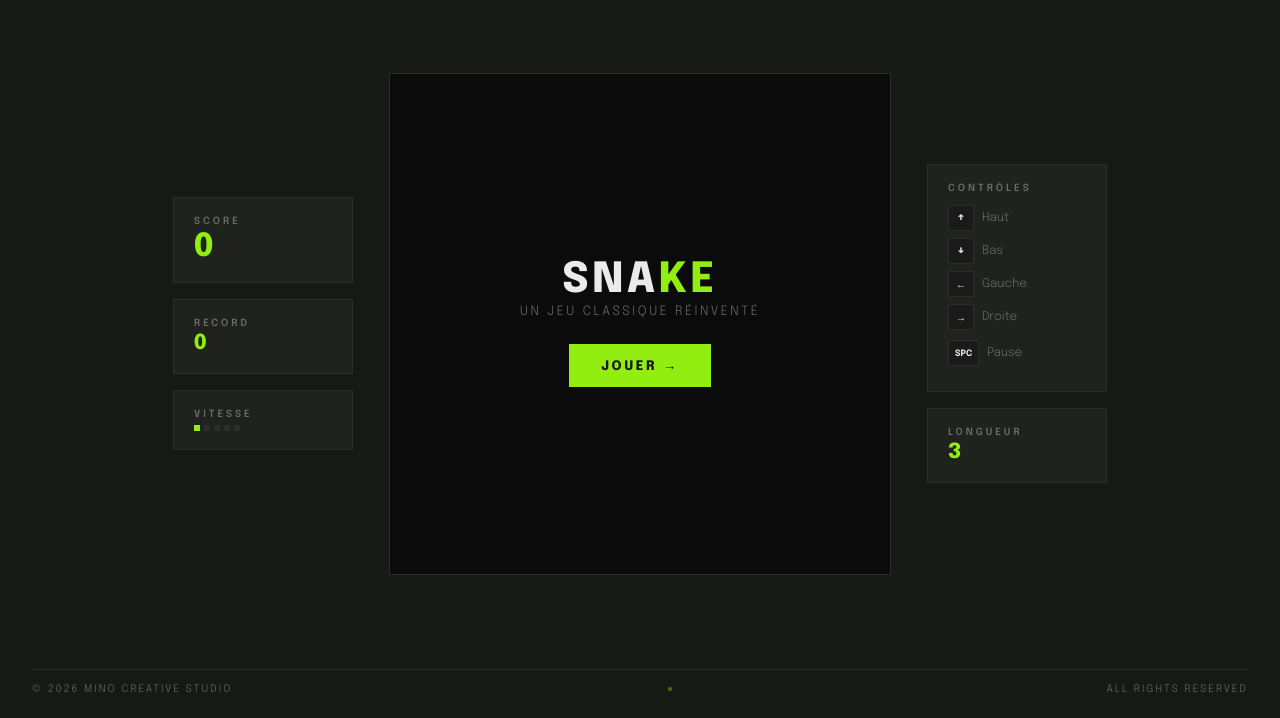
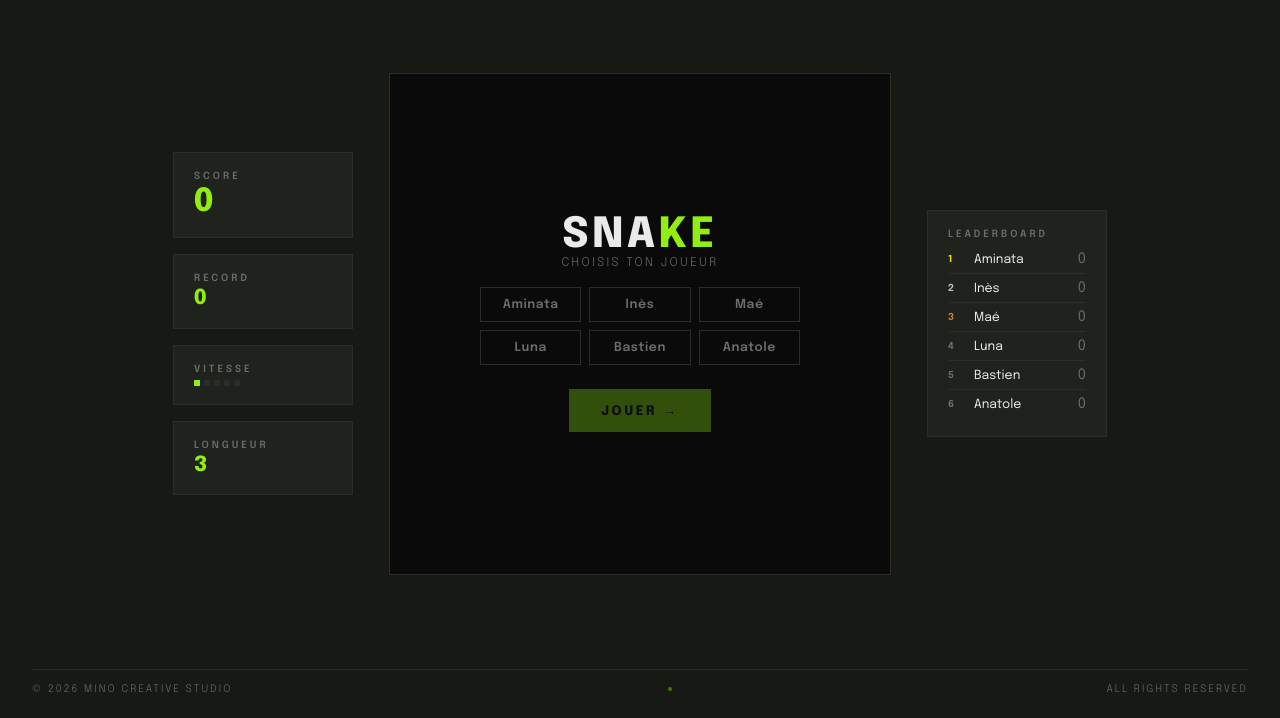
Before and after one commit to bastidos/snake-mino, a plain HTML site: page index.html in a window 1280 px wide. Shown: the part 82-800 px from the top of the page. Drawn offline with Linux system fonts and the light colour scheme.

Commit message:
feat: wall collision kills snake + leaderboard studio

```diff
--- a/index.html
+++ b/index.html
@@ -11,12 +11,12 @@
     *, *::before, *::after { box-sizing: border-box; margin: 0; padding: 0; }
 
     :root {
-      --lime:    #92ED11;
-      --black:   #171915;
-      --gray:    #6b6e69;
-      --white:   #eaeaea;
-      --dark:    #1f221d;
-      --border:  #2a2d28;
+      --lime:   #92ED11;
+      --black:  #171915;
+      --gray:   #6b6e69;
+      --white:  #eaeaea;
+      --dark:   #1f221d;
+      --border: #2a2d28;
     }
 
     html, body {
@@ -27,7 +27,6 @@
       overflow: hidden;
     }
 
-    /* ── LAYOUT ────────────────────────────────── */
     .layout {
       display: grid;
       grid-template-rows: auto 1fr auto;
@@ -36,21 +35,16 @@
       gap: 20px;
     }
 
-    /* ── HEADER ────────────────────────────────── */
+    /* ── HEADER ─────────────────────────────── */
     header {
       display: flex;
       align-items: center;
       justify-content: space-between;
     }
 
-    .logo img {
-      height: 36px;
-      width: auto;
-      display: block;
-    }
+    .logo img { height: 36px; width: auto; display: block; }
 
     .tagline {
-      font-family: 'Epilogue', sans-serif;
       font-size: 0.72rem;
       font-weight: 300;
       letter-spacing: 0.25em;
@@ -58,7 +52,7 @@
       color: var(--gray);
     }
 
-    /* ── MAIN AREA ─────────────────────────────── */
+    /* ── MAIN ───────────────────────────────── */
     .main {
       display: flex;
       align-items: center;
@@ -66,7 +60,7 @@
       gap: 36px;
     }
 
-    /* ── SIDEBAR ───────────────────────────────── */
+    /* ── SIDEBARS ───────────────────────────── */
     .sidebar {
       display: flex;
       flex-direction: column;
@@ -97,59 +91,69 @@
       line-height: 1;
     }
 
-    .card-value.small {
-      font-size: 1.3rem;
-    }
+    .card-value.small { font-size: 1.3rem; }
 
-    .controls-card {
+    .speed-indicator { display: flex; gap: 4px; margin-top: 4px; }
+    .speed-dot { width: 6px; height: 6px; background: var(--border); transition: background 0.3s; }
+    .speed-dot.active { background: var(--lime); }
+
+    /* ── LEADERBOARD ────────────────────────── */
+    .lb-card {
       background: var(--dark);
       border: 1px solid var(--border);
       padding: 18px 20px;
+      flex: 1;
     }
 
-    .controls-card .card-label { margin-bottom: 12px; }
-
-    .key-row {
+    .lb-row {
       display: flex;
       align-items: center;
-      gap: 8px;
-      margin-bottom: 7px;
-      font-size: 0.75rem;
-      color: var(--gray);
-      font-weight: 300;
+      justify-content: space-between;
+      padding: 7px 0;
+      border-bottom: 1px solid var(--border);
+      font-size: 0.8rem;
+      transition: color 0.2s;
     }
 
-    .key {
-      display: inline-flex;
-      align-items: center;
-      justify-content: center;
-      width: 26px;
-      height: 26px;
-      border: 1px solid var(--border);
-      font-family: 'Epilogue', sans-serif;
-      font-size: 0.65rem;
+    .lb-row:last-child { border-bottom: none; }
+
+    .lb-rank {
+      font-size: 0.6rem;
       font-weight: 700;
-      color: var(--white);
-      background: #1a1a1a;
-      flex-shrink: 0;
+      letter-spacing: 0.1em;
+      color: var(--gray);
+      width: 18px;
     }
 
-    .speed-indicator {
-      display: flex;
-      gap: 4px;
-      margin-top: 4px;
+    .lb-rank.gold   { color: #FFD700; }
+    .lb-rank.silver { color: #C0C0C0; }
+    .lb-rank.bronze { color: #CD7F32; }
+
+    .lb-name {
+      flex: 1;
+      padding: 0 8px;
+      font-weight: 400;
+      color: var(--white);
+      font-size: 0.78rem;
+      overflow: hidden;
+      text-overflow: ellipsis;
+      white-space: nowrap;
     }
 
-    .speed-dot {
-      width: 6px;
-      height: 6px;
-      background: var(--border);
-      transition: background 0.3s;
+    .lb-row.current-player .lb-name { color: var(--lime); font-weight: 700; }
+
+    .lb-score {
+      font-family: 'Epilogue', sans-serif;
+      font-weight: 800;
+      font-size: 0.9rem;
+      color: var(--lime);
+      min-width: 28px;
+      text-align: right;
     }
 
-    .speed-dot.active { background: var(--lime); }
+    .lb-score.zero { color: var(--gray); font-weight: 400; }
 
-    /* ── CANVAS WRAPPER ────────────────────────── */
+    /* ── CANVAS ─────────────────────────────── */
     .canvas-wrap {
       position: relative;
       border: 1px solid var(--border);
@@ -167,11 +171,9 @@
 
     .canvas-wrap.playing::before { border-color: var(--lime); }
 
-    canvas {
-      display: block;
-    }
+    canvas { display: block; }
 
-    /* ── OVERLAY ───────────────────────────────── */
+    /* ── OVERLAY ────────────────────────────── */
     .overlay {
       position: absolute;
       inset: 0;
@@ -179,16 +181,13 @@
       flex-direction: column;
       align-items: center;
       justify-content: center;
-      background: rgba(10,10,10,0.92);
+      background: rgba(10,10,10,0.94);
       text-align: center;
-      padding: 32px;
+      padding: 28px;
       transition: opacity 0.4s;
     }
 
-    .overlay.hidden {
-      opacity: 0;
-      pointer-events: none;
-    }
+    .overlay.hidden { opacity: 0; pointer-events: none; }
 
     .overlay-title {
       font-family: 'Epilogue', sans-serif;
@@ -197,20 +196,61 @@
       letter-spacing: 0.08em;
       text-transform: uppercase;
       line-height: 1;
-      margin-bottom: 10px;
+      margin-bottom: 6px;
     }
 
     .overlay-title span { color: var(--lime); }
 
     .overlay-sub {
-      font-size: 0.8rem;
+      font-size: 0.75rem;
       font-weight: 300;
       letter-spacing: 0.2em;
       text-transform: uppercase;
       color: var(--gray);
-      margin-bottom: 32px;
+      margin-bottom: 24px;
     }
 
+    /* ── PLAYER PICKER ──────────────────────── */
+    .player-label {
+      font-size: 0.62rem;
+      font-weight: 600;
+      letter-spacing: 0.3em;
+      text-transform: uppercase;
+      color: var(--gray);
+      margin-bottom: 12px;
+    }
+
+    .player-grid {
+      display: grid;
+      grid-template-columns: repeat(3, 1fr);
+      gap: 8px;
+      margin-bottom: 24px;
+      width: 100%;
+      max-width: 320px;
+    }
+
+    .player-btn {
+      padding: 10px 6px;
+      background: transparent;
+      border: 1px solid var(--border);
+      color: var(--gray);
+      font-family: 'Epilogue', sans-serif;
+      font-size: 0.78rem;
+      font-weight: 600;
+      cursor: pointer;
+      transition: all 0.15s;
+      letter-spacing: 0.05em;
+    }
+
+    .player-btn:hover { border-color: var(--lime); color: var(--white); }
+
+    .player-btn.selected {
+      background: var(--lime);
+      border-color: var(--lime);
+      color: var(--black);
+    }
+
+    /* ── BUTTONS ────────────────────────────── */
     .btn {
       display: inline-flex;
       align-items: center;
@@ -225,11 +265,12 @@
       text-transform: uppercase;
       border: none;
       cursor: pointer;
-      transition: transform 0.15s, background 0.2s;
+      transition: transform 0.15s, opacity 0.2s;
     }
 
-    .btn:hover { transform: translateY(-2px); }
+    .btn:hover:not(:disabled) { transform: translateY(-2px); }
     .btn:active { transform: translateY(0); }
+    .btn:disabled { opacity: 0.3; cursor: default; }
 
     .btn-ghost {
       background: transparent;
@@ -238,11 +279,11 @@
       margin-top: 10px;
     }
 
-    .btn-ghost:hover { background: rgba(146,237,17,0.08); }
+    .btn-ghost:hover:not(:disabled) { background: rgba(146,237,17,0.08); }
 
     .score-result {
-      margin-bottom: 24px;
-      padding: 16px 28px;
+      margin-bottom: 20px;
+      padding: 14px 28px;
       border: 1px solid var(--border);
     }
 
@@ -274,7 +315,7 @@
 
     .new-record.show { opacity: 1; }
 
-    /* ── FOOTER ────────────────────────────────── */
+    /* ── FOOTER ─────────────────────────────── */
     footer {
       display: flex;
       align-items: center;
@@ -292,8 +333,7 @@
     }
 
     .footer-dot {
-      width: 6px;
-      height: 6px;
+      width: 6px; height: 6px;
       background: var(--lime);
       border-radius: 50%;
       animation: pulse 2s infinite;
@@ -304,11 +344,8 @@
       50%       { opacity: 0.4; transform: scale(0.7); }
     }
 
-    /* ── FLASH ─────────────────────────────────── */
-    @keyframes flash {
-      0%   { opacity: 0.6; }
-      100% { opacity: 0; }
-    }
+    /* ── FLASH ──────────────────────────────── */
+    @keyframes flash { 0% { opacity: 0.5; } 100% { opacity: 0; } }
 
     .flash {
       position: absolute;
@@ -318,22 +355,18 @@
       opacity: 0;
     }
 
-    .flash.go {
-      animation: flash 0.15s ease-out forwards;
-    }
+    .flash.go { animation: flash 0.15s ease-out forwards; }
   </style>
 </head>
 <body>
 
 <div class="layout">
 
-  <!-- HEADER -->
   <header>
     <div class="logo"><img src="LOGO_MINO_VERT.png" alt="Mino" /></div>
     <div class="tagline">Crafting Connections — Shaping Experiences</div>
   </header>
 
-  <!-- MAIN -->
   <div class="main">
 
     <!-- SIDEBAR LEFT -->
@@ -356,6 +389,10 @@
           <div class="speed-dot"></div>
         </div>
       </div>
+      <div class="card">
+        <div class="card-label">Longueur</div>
+        <div class="card-value small" id="lengthDisplay">3</div>
+      </div>
     </div>
 
     <!-- CANVAS -->
@@ -366,14 +403,22 @@
       <!-- START OVERLAY -->
       <div class="overlay" id="startOverlay">
         <div class="overlay-title">SNA<span>KE</span></div>
-        <div class="overlay-sub">Un jeu classique réinventé</div>
-        <button class="btn" id="startBtn">Jouer →</button>
+        <div class="overlay-sub">Choisis ton joueur</div>
+        <div class="player-grid" id="playerGrid">
+          <button class="player-btn" data-name="Aminata">Aminata</button>
+          <button class="player-btn" data-name="Inès">Inès</button>
+          <button class="player-btn" data-name="Maé">Maé</button>
+          <button class="player-btn" data-name="Luna">Luna</button>
+          <button class="player-btn" data-name="Bastien">Bastien</button>
+          <button class="player-btn" data-name="Anatole">Anatole</button>
+        </div>
+        <button class="btn" id="startBtn" disabled>Jouer →</button>
       </div>
 
       <!-- GAME OVER OVERLAY -->
       <div class="overlay hidden" id="gameOverOverlay">
         <div class="overlay-title" style="font-size:1.8rem; margin-bottom:6px;">GAME<span> OVER</span></div>
-        <div class="overlay-sub">Le serpent a mordu</div>
+        <div class="overlay-sub" id="gameOverSub">Le serpent a mordu</div>
         <div class="score-result">
           <div class="label">Score final</div>
           <div class="val" id="finalScore">0</div>
@@ -384,25 +429,16 @@
       </div>
     </div>
 
-    <!-- SIDEBAR RIGHT -->
+    <!-- SIDEBAR RIGHT — LEADERBOARD -->
     <div class="sidebar">
-      <div class="controls-card">
-        <div class="card-label">Contrôles</div>
-        <div class="key-row"><div class="key">↑</div> Haut</div>
-        <div class="key-row"><div class="key">↓</div> Bas</div>
-        <div class="key-row"><div class="key">←</div> Gauche</div>
-        <div class="key-row"><div class="key">→</div> Droite</div>
-        <div class="key-row" style="margin-top:10px;"><div class="key" style="width:auto;padding:0 6px;font-size:0.55rem;">SPC</div> Pause</div>
-      </div>
-      <div class="card">
-        <div class="card-label">Longueur</div>
-        <div class="card-value small" id="lengthDisplay">3</div>
+      <div class="lb-card">
+        <div class="card-label">Leaderboard</div>
+        <div id="lbList"></div>
       </div>
     </div>
 
   </div>
 
-  <!-- FOOTER -->
   <footer>
     <div class="footer-text">© 2026 Mino Creative Studio</div>
     <div class="footer-dot"></div>
@@ -418,45 +454,91 @@
   const ROWS       = 25;
   const W          = COLS * CELL;
   const H          = ROWS * CELL;
-  const BASE_SPEED = 130;  // ms per tick at level 0
-  const SPEED_INC  = 10;   // ms faster per level
-  const LEVEL_STEP = 5;    // points per level
+  const BASE_SPEED = 130;
+  const SPEED_INC  = 10;
+  const LEVEL_STEP = 5;
 
   const LIME   = '#92ED11';
   const BLACK  = '#171915';
   const BORDER = '#2a2d28';
 
+  const PLAYERS = ['Aminata', 'Inès', 'Maé', 'Luna', 'Bastien', 'Anatole'];
+
   // ── DOM ─────────────────────────────────────────────────
-  const canvas    = document.getElementById('gameCanvas');
-  const ctx       = canvas.getContext('2d');
-  const wrap      = document.getElementById('canvasWrap');
-  const startOvl  = document.getElementById('startOverlay');
-  const gameOvl   = document.getElementById('gameOverOverlay');
-  const startBtn  = document.getElementById('startBtn');
-  const restBtn   = document.getElementById('restartBtn');
-  const menuBtn   = document.getElementById('menuBtn');
-  const scoreDsp  = document.getElementById('scoreDisplay');
-  const bestDsp   = document.getElementById('bestDisplay');
-  const finalScr  = document.getElementById('finalScore');
-  const lengthDsp = document.getElementById('lengthDisplay');
-  const newRec    = document.getElementById('newRecord');
-  const flashEl   = document.getElementById('flash');
-  const speedDots = document.getElementById('speedDots').querySelectorAll('.speed-dot');
+  const canvas      = document.getElementById('gameCanvas');
+  const ctx         = canvas.getContext('2d');
+  const wrap        = document.getElementById('canvasWrap');
+  const startOvl    = document.getElementById('startOverlay');
+  const gameOvl     = document.getElementById('gameOverOverlay');
+  const startBtn    = document.getElementById('startBtn');
+  const restBtn     = document.getElementById('restartBtn');
+  const menuBtn     = document.getElementById('menuBtn');
+  const scoreDsp    = document.getElementById('scoreDisplay');
+  const bestDsp     = document.getElementById('bestDisplay');
+  const finalScr    = document.getElementById('finalScore');
+  const lengthDsp   = document.getElementById('lengthDisplay');
+  const newRec      = document.getElementById('newRecord');
+  const flashEl     = document.getElementById('flash');
+  const speedDots   = document.getElementById('speedDots').querySelectorAll('.speed-dot');
+  const lbList      = document.getElementById('lbList');
+  const gameOverSub = document.getElementById('gameOverSub');
 
   canvas.width  = W;
   canvas.height = H;
 
+  // ── LEADERBOARD STORAGE ──────────────────────────────────
+  function loadScores() {
+    try {
+      return JSON.parse(localStorage.getItem('mino_lb') || '{}');
+    } catch { return {}; }
+  }
+
+  function saveScore(name, score) {
+    const scores = loadScores();
+    if (!scores[name] || score > scores[name]) scores[name] = score;
+    localStorage.setItem('mino_lb', JSON.stringify(scores));
+  }
+
+  function renderLeaderboard(highlightName) {
+    const scores = loadScores();
+    const ranked = PLAYERS
+      .map(name => ({ name, score: scores[name] || 0 }))
+      .sort((a, b) => b.score - a.score);
+
+    const medals = ['gold', 'silver', 'bronze'];
+
+    lbList.innerHTML = ranked.map((p, i) => `
+      <div class="lb-row ${p.name === highlightName ? 'current-player' : ''}">
+        <span class="lb-rank ${medals[i] || ''}">${i + 1}</span>
+        <span class="lb-name">${p.name}</span>
+        <span class="lb-score ${p.score === 0 ? 'zero' : ''}">${p.score}</span>
+      </div>
+    `).join('');
+  }
+
+  // ── PLAYER SELECTION ─────────────────────────────────────
+  let currentPlayer = null;
+
+  document.getElementById('playerGrid').addEventListener('click', e => {
+    const btn = e.target.closest('.player-btn');
+    if (!btn) return;
+    document.querySelectorAll('.player-btn').forEach(b => b.classList.remove('selected'));
+    btn.classList.add('selected');
+    currentPlayer = btn.dataset.name;
+    startBtn.disabled = false;
+    renderLeaderboard(currentPlayer);
+    // Update personal best display
+    const scores = loadScores();
+    bestDsp.textContent = scores[currentPlayer] || 0;
+  });
+
   // ── STATE ────────────────────────────────────────────────
-  let snake, dir, nextDir, food, score, best;
+  let snake, dir, nextDir, food, score;
   let running  = false;
   let paused   = false;
   let rafId    = null;
-  let lastTick = 0;   // timestamp of last game tick
+  let lastTick = 0;
 
-  best = parseInt(localStorage.getItem('mino_snake_best') || '0', 10);
-  bestDsp.textContent = best;
-
-  // ── HELPERS ──────────────────────────────────────────────
   function getInterval() {
     const level = Math.floor(score / LEVEL_STEP);
     return Math.max(50, BASE_SPEED - level * SPEED_INC);
@@ -482,17 +564,20 @@
     updateUI();
   }
 
-  // ── TICK (game logic) ────────────────────────────────────
+  // ── TICK ─────────────────────────────────────────────────
   function tick() {
     dir = { ...nextDir };
-    const head = {
-      x: (snake[0].x + dir.x + COLS) % COLS,
-      y: (snake[0].y + dir.y + ROWS) % ROWS
-    };
+    const head = { x: snake[0].x + dir.x, y: snake[0].y + dir.y };
+
+    // Wall collision → game over
+    if (head.x < 0 || head.x >= COLS || head.y < 0 || head.y >= ROWS) {
+      endGame('Mur touché !');
+      return;
+    }
 
     // Self collision → game over
     if (snake.some(s => s.x === head.x && s.y === head.y)) {
-      endGame();
+      endGame('Le serpent a mordu');
       return;
     }
 
@@ -509,21 +594,15 @@
     updateUI();
   }
 
-  // ── SINGLE RAF RENDER LOOP ───────────────────────────────
+  // ── RENDER LOOP ──────────────────────────────────────────
   function renderLoop(timestamp) {
     if (!running) return;
-
     rafId = requestAnimationFrame(renderLoop);
-
-    if (!paused) {
-      // Advance game logic on interval
-      if (timestamp - lastTick >= getInterval()) {
-        lastTick = timestamp;
-        tick();
-        if (!running) return; // tick() may have called endGame()
-      }
+    if (!paused && timestamp - lastTick >= getInterval()) {
+      lastTick = timestamp;
+      tick();
+      if (!running) return;
     }
-
     draw(timestamp);
   }
 
@@ -531,7 +610,6 @@
   function draw(timestamp) {
     const t = (timestamp || performance.now()) / 600;
 
-    // Background
     ctx.fillStyle = BLACK;
     ctx.fillRect(0, 0, W, H);
 
@@ -539,25 +617,25 @@
     ctx.strokeStyle = BORDER;
     ctx.lineWidth = 0.4;
     for (let x = 0; x <= COLS; x++) {
-      ctx.beginPath(); ctx.moveTo(x * CELL, 0); ctx.lineTo(x * CELL, H); ctx.stroke();
+      ctx.beginPath(); ctx.moveTo(x*CELL, 0); ctx.lineTo(x*CELL, H); ctx.stroke();
     }
     for (let y = 0; y <= ROWS; y++) {
-      ctx.beginPath(); ctx.moveTo(0, y * CELL); ctx.lineTo(W, y * CELL); ctx.stroke();
+      ctx.beginPath(); ctx.moveTo(0, y*CELL); ctx.lineTo(W, y*CELL); ctx.stroke();
     }
 
-    // Food — pulsing circle (driven by timestamp for smooth animation)
+    // Food
     const pulse = 0.7 + 0.3 * Math.sin(t * Math.PI * 2);
-    const fr = (CELL / 2 - 3) * pulse;
-    const fx = food.x * CELL + CELL / 2;
-    const fy = food.y * CELL + CELL / 2;
+    const fr = (CELL/2 - 3) * pulse;
+    const fx = food.x * CELL + CELL/2;
+    const fy = food.y * CELL + CELL/2;
 
     const grd = ctx.createRadialGradient(fx, fy, 0, fx, fy, CELL);
     grd.addColorStop(0, 'rgba(146,237,17,0.25)');
     grd.addColorStop(1, 'rgba(146,237,17,0)');
-    ctx.beginPath(); ctx.arc(fx, fy, CELL, 0, Math.PI * 2);
+    ctx.beginPath(); ctx.arc(fx, fy, CELL, 0, Math.PI*2);
     ctx.fillStyle = grd; ctx.fill();
 
-    ctx.beginPath(); ctx.arc(fx, fy, fr, 0, Math.PI * 2);
+    ctx.beginPath(); ctx.arc(fx, fy, fr, 0, Math.PI*2);
     ctx.fillStyle = LIME; ctx.fill();
 
     // Snake
@@ -569,27 +647,23 @@
       const sz = CELL - 2;
 
       if (i === 0) {
-        // Head — full lime
         ctx.fillStyle = LIME;
         ctx.fillRect(px, py, sz, sz);
-
-        // Eyes — positioned based on direction
         ctx.fillStyle = BLACK;
         const e = 3;
         if      (dir.x === 1)  { ctx.fillRect(px+sz-6, py+3, e, e); ctx.fillRect(px+sz-6, py+sz-6, e, e); }
         else if (dir.x === -1) { ctx.fillRect(px+3,    py+3, e, e); ctx.fillRect(px+3,    py+sz-6, e, e); }
-        else if (dir.y === 1)  { ctx.fillRect(px+3,    py+sz-6, e, e); ctx.fillRect(px+sz-6, py+sz-6, e, e); }
-        else                   { ctx.fillRect(px+3,    py+3, e, e); ctx.fillRect(px+sz-6, py+3, e, e); }
+        else if (dir.y === 1)  { ctx.fillRect(px+3, py+sz-6, e, e); ctx.fillRect(px+sz-6, py+sz-6, e, e); }
+        else                   { ctx.fillRect(px+3,    py+3, e, e); ctx.fillRect(px+sz-6, py+3,    e, e); }
       } else {
-        // Body — fades toward tail
         ctx.fillStyle = `rgba(146,237,17,${alpha.toFixed(2)})`;
         const pad = Math.min(Math.round((i / len) * 3), 3);
-        ctx.fillRect(px + pad, py + pad, sz - pad * 2, sz - pad * 2);
+        ctx.fillRect(px+pad, py+pad, sz-pad*2, sz-pad*2);
       }
     });
   }
 
-  // ── UI ────────────────────────────────────────────────────
+  // ── UI ───────────────────────────────────────────────────
   function updateUI() {
     scoreDsp.textContent = score;
     lengthDsp.textContent = snake.length;
@@ -603,7 +677,7 @@
     flashEl.classList.add('go');
   }
 
-  // ── FLOW ──────────────────────────────────────────────────
+  // ── FLOW ─────────────────────────────────────────────────
   function startGame() {
     if (rafId) cancelAnimationFrame(rafId);
     init();
@@ -615,19 +689,23 @@
     rafId = requestAnimationFrame(renderLoop);
   }
 
-  function endGame() {
+  function endGame(reason) {
     running = false;
     cancelAnimationFrame(rafId);
     rafId = null;
     wrap.classList.remove('playing');
 
-    const isNew = score > best;
-    if (isNew) {
-      best = score;
-      localStorage.setItem('mino_snake_best', best);
-      bestDsp.textContent = best;
-    }
+    // Save score to leaderboard
+    const scores = loadScores();
+    const prev   = scores[currentPlayer] || 0;
+    const isNew  = score > prev;
+    saveScore(currentPlayer, score);
+    renderLeaderboard(currentPlayer);
 
+    // Update personal best display
+    bestDsp.textContent = Math.max(score, prev);
+
+    gameOverSub.textContent = reason || 'Game Over';
     finalScr.textContent = score;
     newRec.classList.toggle('show', isNew);
     gameOvl.classList.remove('hidden');
@@ -646,17 +724,14 @@
   function togglePause() {
     if (!running) return;
     paused = !paused;
-    if (!paused) {
-      lastTick = performance.now(); // reset tick timer so no instant skip
-    }
+    if (!paused) lastTick = performance.now();
   }
 
   // ── INPUT ────────────────────────────────────────────────
   const DIR_MAP = {
-    ArrowUp:    {x: 0, y: -1}, ArrowDown:  {x: 0, y: 1},
-    ArrowLeft:  {x: -1, y: 0}, ArrowRight: {x: 1, y: 0},
-    w: {x: 0, y: -1}, s: {x: 0, y: 1},
-    a: {x: -1, y: 0}, d: {x: 1, y: 0},
+    ArrowUp:    {x:0,y:-1}, ArrowDown:  {x:0,y:1},
+    ArrowLeft:  {x:-1,y:0}, ArrowRight: {x:1,y:0},
+    w:{x:0,y:-1}, s:{x:0,y:1}, a:{x:-1,y:0}, d:{x:1,y:0},
   };
 
   document.addEventListener('keydown', e => {
@@ -667,7 +742,6 @@
     if (d.x !== -dir.x || d.y !== -dir.y) nextDir = d;
   });
 
-  // Touch swipe
   let touchStart = null;
   canvas.addEventListener('touchstart', e => {
     touchStart = { x: e.touches[0].clientX, y: e.touches[0].clientY };
@@ -691,7 +765,8 @@
   restBtn.addEventListener('click', startGame);
   menuBtn.addEventListener('click', showMenu);
 
-  // ── INIT CANVAS ──────────────────────────────────────────
+  // ── INIT ────────────────────────────────────────────────
+  renderLeaderboard(null);
   ctx.fillStyle = BLACK;
   ctx.fillRect(0, 0, W, H);
 </script>
```
